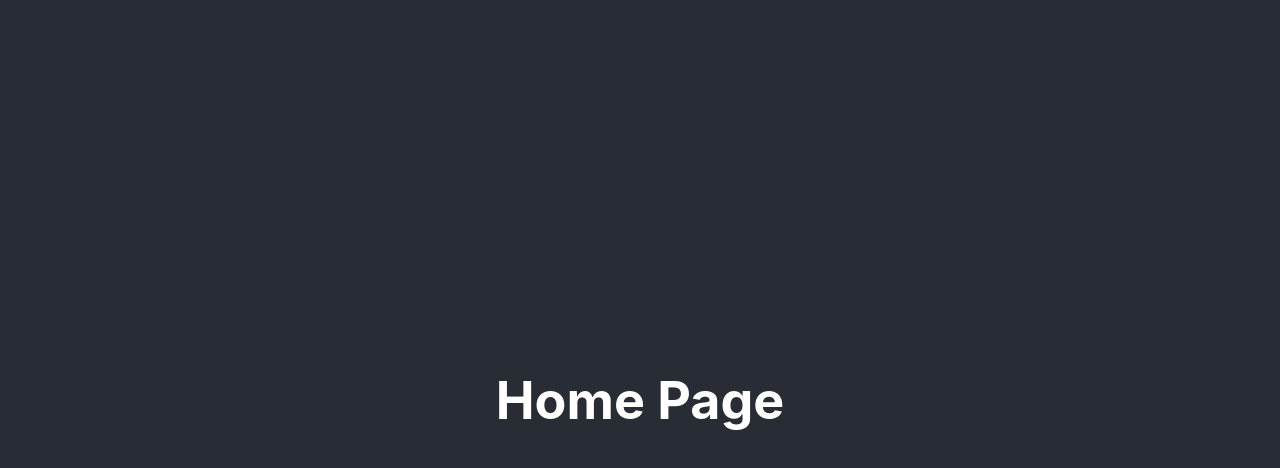
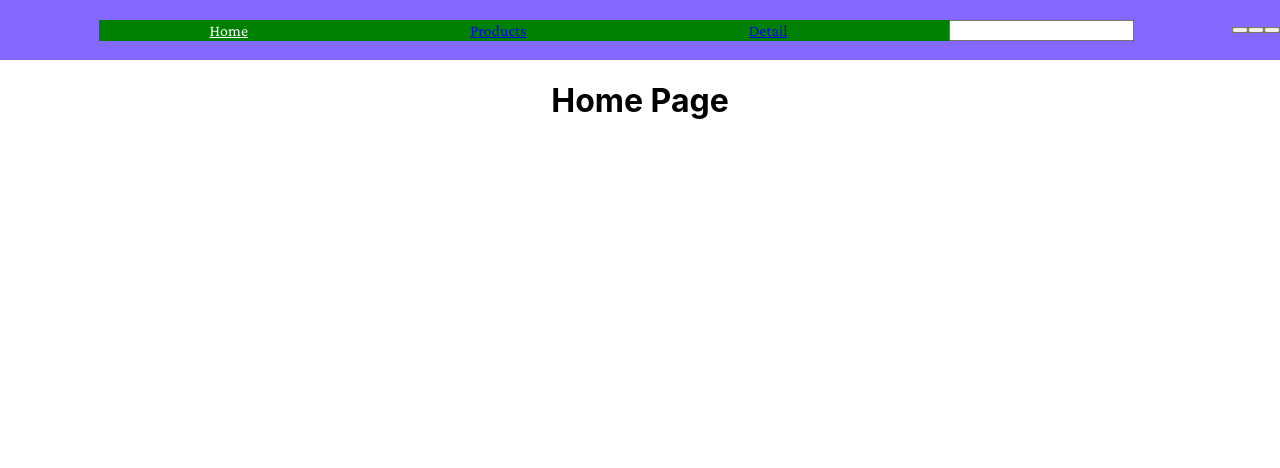
Before and after one commit to gr-olga/web-shop-Frontend, a React (Create React App) app: page / in a window 1280 px wide. Shown: the top 468 px of the page. Built offline with nearby package versions, Linux system fonts and the light colour scheme.

Commit message:
some css

```diff
--- a/public/index.html
+++ b/public/index.html
@@ -3,6 +3,12 @@
   <head>
     <meta charset="utf-8" />
     <link rel="icon" href="%PUBLIC_URL%/favicon.ico" />
+    <link rel="preconnect" href="https://fonts.googleapis.com"/>
+    <link rel="preconnect" href="https://fonts.gstatic.com" crossOrigin/>
+    <link
+            href="https://fonts.googleapis.com/css2?family=Crimson+Pro:wght@200;400&display=swap"
+            rel="stylesheet"
+    />
     <meta name="viewport" content="width=device-width, initial-scale=1" />
     <meta name="theme-color" content="#000000" />
     <meta
--- a/src/App.js
+++ b/src/App.js
@@ -3,17 +3,18 @@ import './App.css';
 import HomePage from "./pages/HomePage/HomePage.jsx";
 import DetailsPage from "./pages/DetailsPage/DetailsPage";
 import ProductList from "./pages/ProductList/ProductList";
+import NavBar from "./components/NavBar";
 
 function App() {
     return (
         <div className="App">
-            <header className="App-header">
+          <NavBar/>
                 <Routes>
                     <Route path='/' element={<HomePage/>}/>
                     <Route path='/details/:id' element={<DetailsPage/>}/>
                     <Route path='/shop' element={<ProductList/>}/>
                 </Routes>
-            </header>
+
         </div>
     );
 }
--- a/src/components/NavBar/index.js
+++ b/src/components/NavBar/index.js
@@ -0,0 +1,38 @@
+import './styles.css'
+import {NavLink} from "react-router-dom";
+
+export default function NavBar() {
+    return (
+        <>
+            <div className="navbar-container">
+                <div className="mainBox">
+                    <div className="greenBox">
+                        <nav className="navbar">
+                            <NavLink
+                                to='/'
+                                className="navbar-link"
+                                style={({isActive}) =>
+                                    isActive ? {color: "white"} : undefined}> Home</NavLink>
+                            <NavLink
+                                to='/shop'
+                                className="navbar-link"
+                                style={({isActive}) =>
+                                    isActive ? {color: "white"} : undefined}> Products</NavLink>
+                            <NavLink
+                                to='/details/1'
+                                className="navbar-link"
+                                style={({isActive}) =>
+                                    isActive ? {color: "white"} : undefined}>Detail </NavLink>
+                        </nav>
+                        <input className='search'/>
+                    </div>
+                    <div className="oliveBox">
+                        <button></button>
+                        <button></button>
+                        <button></button>
+                    </div>
+                </div>
+            </div>
+        </>
+    )
+}
--- a/src/components/NavBar/styles.css
+++ b/src/components/NavBar/styles.css
@@ -0,0 +1,41 @@
+.navbar-container{
+    width: 100%;
+    height: 60px;
+    background-color: #8568ff;
+    display: flex;
+}
+.greenBox{
+    background-color: green;
+    display: flex;
+    flex-direction: row;
+    align-items: center;
+    margin: auto;
+    ;
+}
+.oliveBox{
+    background-color: olive;
+    display: flex;
+    flex-direction: row;
+    align-items: center;
+
+}
+.mainBox{
+    display: flex;
+    flex-direction: row;
+    justify-content: space-between;
+    align-items: center;
+    width: 100%;
+}
+.navbar{
+    display: flex;
+    flex-direction: row;
+    justify-content: space-between;
+    width: 800px;
+}
+.navbar-link{
+    margin: auto;
+    font-family: 'Crimson Pro', serif;
+}
+.search{
+    margin-left: 50px;
+}
--- a/src/index.css
+++ b/src/index.css
@@ -1,3 +1,5 @@
+@import url("https://fonts.googleapis.com/css2?family=Lato:wght@100;400;700&display=swap");
+@import url("https://fonts.googleapis.com/css2?family=Crimson+Pro:wght@200;400&display=swap");
 body {
     margin: 0;
     font-family: -apple-system, BlinkMacSystemFont, 'Segoe UI', 'Roboto', 'Oxygen',
```
